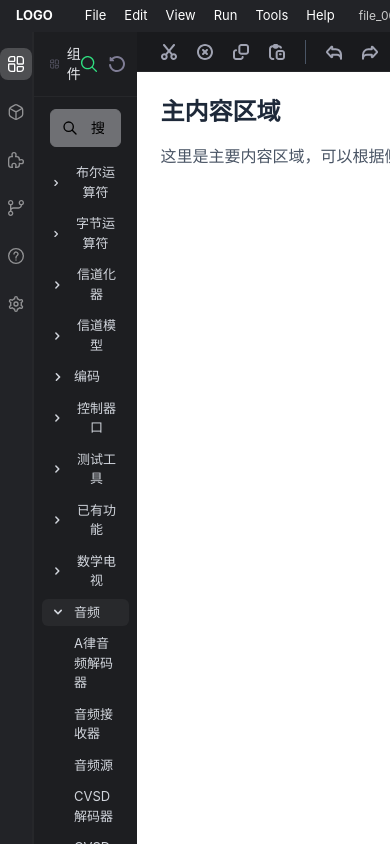
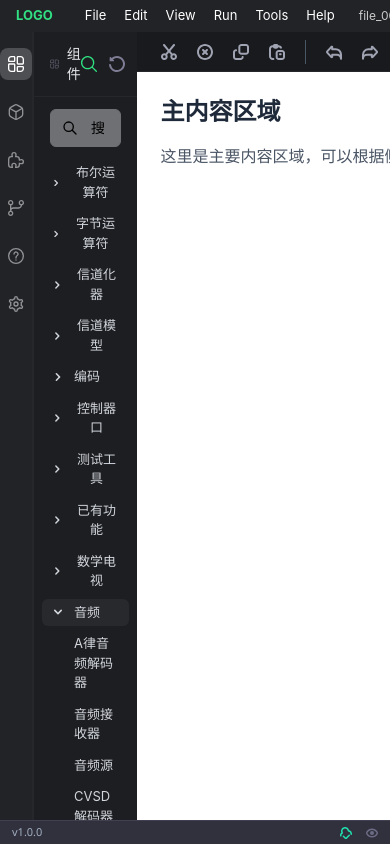
Before and after one commit to open-ensonic/open-ensonic-ux, a Vue app: page /ux1 in a window 390 px wide. Shown: the top 844 px of the page. Built offline with nearby package versions, Linux system fonts and the light colour scheme.

Commit message:
add status bar

```diff
--- a/src/views/ux1/Index.vue
+++ b/src/views/ux1/Index.vue
@@ -3,6 +3,7 @@ import MenuBar from '@/views/ux1/components/MenuBar.vue'
 import Sidebar from '@/views/ux1/components/Sidebar.vue'
 import LeftNavbar from '@/views/ux1/components/LeftNavbar.vue'
 import Toolbar from '@/views/ux1/components/Toolbar.vue'
+import StatusBar from '@/views/ux1/components/StatusBar.vue'
 
 // 处理菜单点击事件
 const handleMenuClick = (menuItem) => {
@@ -33,6 +34,12 @@ const handleToolClick = (tool) => {
   console.log('Tool clicked:', tool)
   // 在这里添加工具栏点击的逻辑
 }
+
+// 处理状态栏点击事件
+const handleStatusClick = (status) => {
+  console.log('Status clicked:', status)
+  // 在这里添加状态栏点击的逻辑
+}
 </script>
 
 <template>
@@ -62,6 +69,9 @@ const handleToolClick = (tool) => {
         </div>
       </div>
     </div>
+
+    <!-- 底部状态栏 -->
+    <StatusBar @status-click="handleStatusClick" />
   </div>
 </template>
 
--- a/src/views/ux1/components/MenuBar.vue
+++ b/src/views/ux1/components/MenuBar.vue
@@ -155,7 +155,7 @@ const handleSubmenuClick = (menuName, subItem) => {
 
 .logo {
   font-weight: bold;
-  color: #ffffff;
+  color: #32e084;
   padding: 0 8px;
 }
 
--- /dev/null
+++ b/src/views/ux1/components/StatusBar.vue
@@ -0,0 +1,132 @@
+<template>
+    <div class="status-bar">
+        <div class="status-left">
+            <span class="status-item version">v1.0.0</span>
+        </div>
+
+        <div class="status-right">
+            <button class="status-button" @click="handleStatusClick('sandbox')" title="沙盒环境">
+              <img :src="cloud" class="w-3 h-3" />
+                <span>沙盒环境</span>
+            </button>
+
+            <button class="status-button" @click="handleStatusClick('logs')">
+                <img :src="eye" class="w-3 h-3" />
+                <span>显示日志</span>
+            </button>
+        </div>
+    </div>
+</template>
+
+<script setup>
+import eye from '@/assets/images2/eye.svg'
+import cloud from '@/assets/images2/cloud-check.svg'
+// 定义事件
+const emit = defineEmits(['status-click'])
+
+// 处理状态项点击
+const handleStatusClick = (item) => {
+    emit('status-click', item)
+}
+</script>
+
+<style scoped>
+.status-bar {
+    height: 24px;
+    background-color: #31313d;
+    color: #999;
+    display: flex;
+    justify-content: space-between;
+    align-items: center;
+    padding: 0 12px;
+    font-size: 12px;
+    font-family: 'Segoe UI', Tahoma, Geneva, Verdana, sans-serif;
+    border-top: 1px solid #404051;
+}
+
+.status-left,
+.status-right {
+    display: flex;
+    align-items: center;
+    gap: 8px;
+}
+
+.status-item {
+    cursor: pointer;
+    padding: 2px 4px;
+    border-radius: 2px;
+    transition: background-color 0.2s ease;
+}
+
+.status-item:hover {
+    background-color: #4a5568;
+}
+
+.version {
+    color: #a0aec0;
+    font-weight: 500;
+}
+
+.status-button {
+    display: flex;
+    align-items: center;
+    gap: 4px;
+    background: none;
+    border: none;
+    color: #999;
+    cursor: pointer;
+    padding: 2px 6px;
+    border-radius: 3px;
+    font-size: 10px;
+    font-family: inherit;
+    transition: all 0.2s ease;
+}
+
+.status-button:hover {
+    background-color: #4a5568;
+    color: #ffffff;
+}
+
+.status-button:active {
+    background-color: #2d3748;
+}
+
+.status-icon {
+    width: 14px;
+    height: 14px;
+    flex-shrink: 0;
+}
+
+/* 响应式设计 */
+@media (max-width: 768px) {
+    .status-bar {
+        font-size: 11px;
+        padding: 0 8px;
+    }
+
+    .status-left,
+    .status-right {
+        gap: 6px;
+    }
+
+    .status-button {
+        padding: 2px 4px;
+        gap: 3px;
+    }
+
+    .status-icon {
+        width: 12px;
+        height: 12px;
+    }
+
+    .status-button span {
+        display: none;
+    }
+}
+
+@media (max-width: 480px) {
+    .status-button span {
+        display: none;
+    }
+}
+</style>
```
Also changed, not shown: src/assets/images2/cloud-check.svg (added), src/assets/images2/eye.svg (added).
